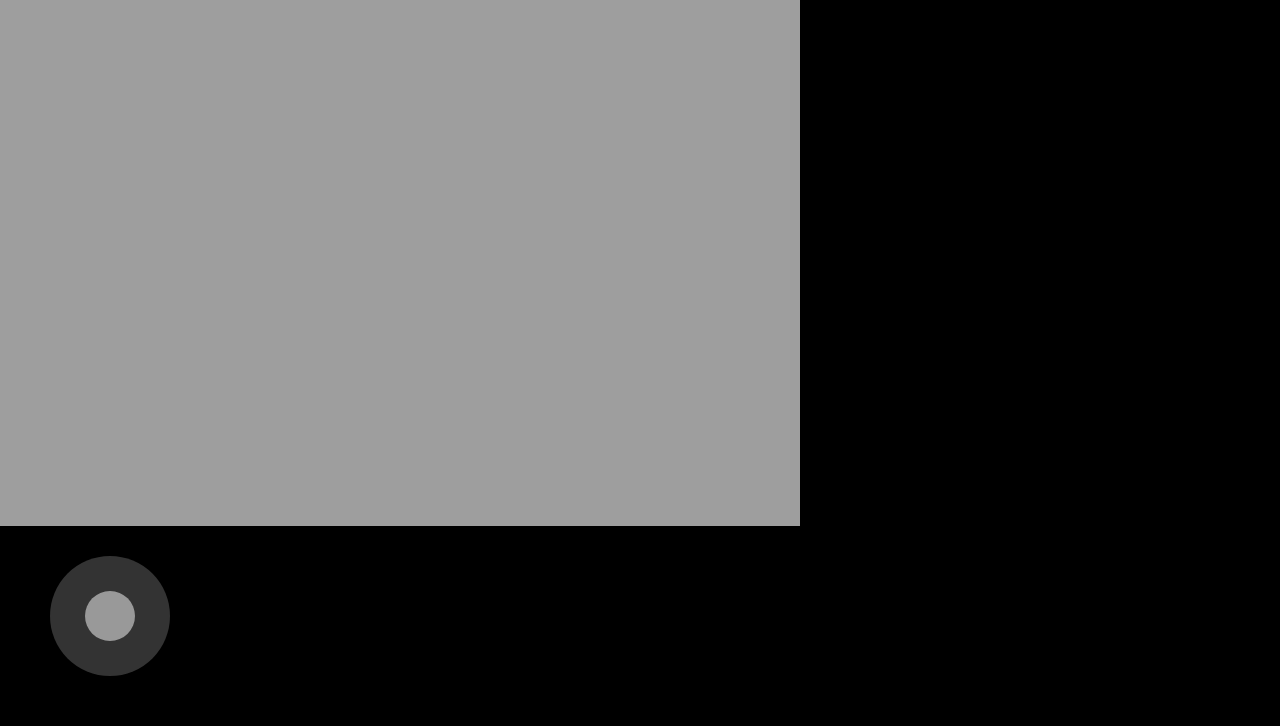
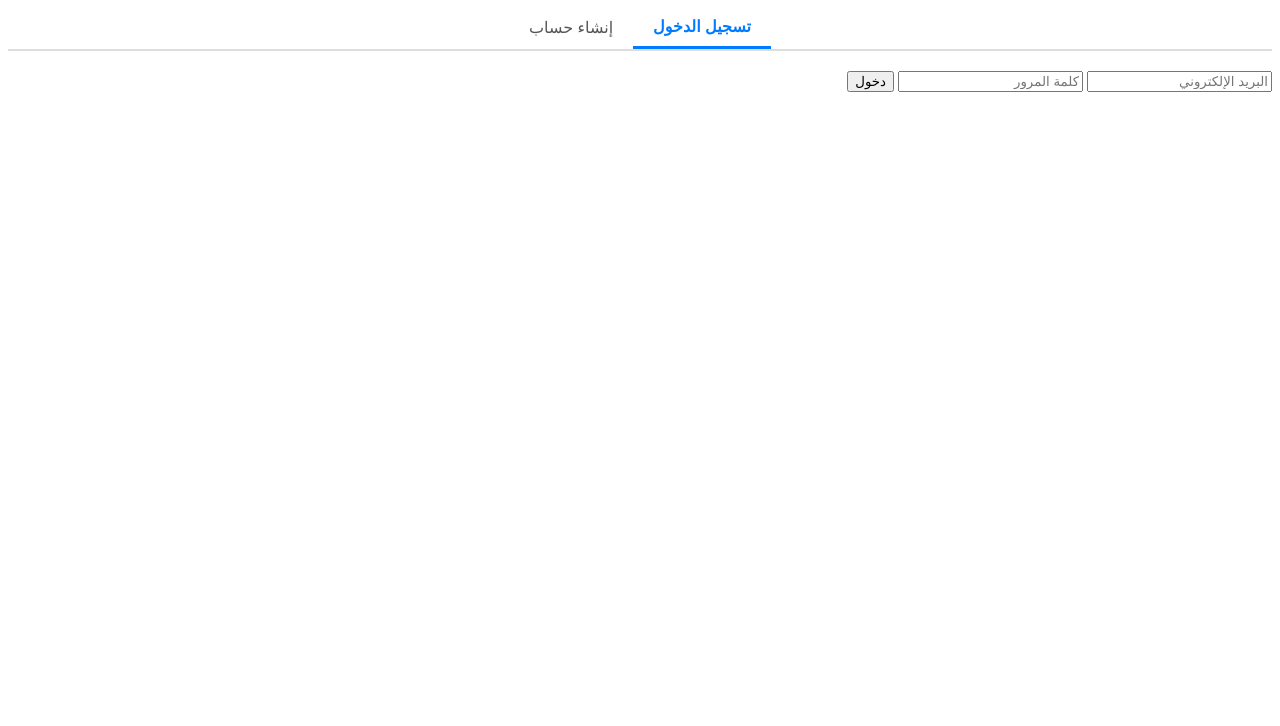
Before and after one commit to udueirgvj/iijbjeusername, a plain HTML site: page index.html in a window 1280 px wide. Shown: the part 74-800 px from the top of the page. Drawn offline with Linux system fonts and the light colour scheme.

Commit message:
Update index.html

```diff
--- a/index.html
+++ b/index.html
@@ -2,42 +2,149 @@
 <html lang="ar" dir="rtl">
 <head>
     <meta charset="UTF-8">
-    <meta name="viewport" content="width=device-width, initial-scale=1.0, maximum-scale=1.0, user-scalable=no">
-    <title>استكشاف الغابة</title>
+    <meta name="viewport" content="width=device-width, initial-scale=1.0">
+    <title>تسجيل الدخول أو إنشاء حساب - مزود الخدمة</title>
+    <link rel="stylesheet" href="css/style.css">
     <style>
-        body { margin: 0; overflow: hidden; background: #000; touch-action: none; }
-        #gameCanvas { display: block; width: 100vw; height: 100vh; }
-
-        /* تصميم الجوستك */
-        #joystick-container {
-            position: absolute;
-            bottom: 50px;
-            left: 50px;
-            width: 120px;
-            height: 120px;
-            background: rgba(255, 255, 255, 0.2);
-            border-radius: 50%;
+        /* أنماط إضافية للتبويبات */
+        .tabs {
             display: flex;
             justify-content: center;
-            align-items: center;
+            margin-bottom: 20px;
+            border-bottom: 2px solid #ddd;
         }
-        #joystick-knob {
-            width: 50px;
-            height: 50px;
-            background: rgba(255, 255, 255, 0.5);
-            border-radius: 50%;
-            position: relative;
+        .tab {
+            padding: 10px 20px;
+            cursor: pointer;
+            background: none;
+            border: none;
+            font-size: 16px;
+            color: #555;
+            transition: all 0.3s;
+        }
+        .tab.active {
+            color: #007bff;
+            border-bottom: 3px solid #007bff;
+            font-weight: bold;
+        }
+        .form-container {
+            display: none;
+        }
+        .form-container.active {
+            display: block;
         }
     </style>
 </head>
 <body>
+    <div class="container">
+        <h1>مرحباً بك في مزود الخدمة</h1>
 
-    <canvas id="gameCanvas"></canvas>
+        <!-- التبويبات -->
+        <div class="tabs">
+            <button class="tab active" id="loginTab">تسجيل الدخول</button>
+            <button class="tab" id="signupTab">إنشاء حساب</button>
+        </div>
 
-    <div id="joystick-container">
-        <div id="joystick-knob"></div>
+        <!-- نموذج تسجيل الدخول -->
+        <div id="loginFormContainer" class="form-container active">
+            <form id="loginForm">
+                <input type="email" id="loginEmail" placeholder="البريد الإلكتروني" required>
+                <input type="password" id="loginPassword" placeholder="كلمة المرور" required>
+                <button type="submit">دخول</button>
+            </form>
+        </div>
+
+        <!-- نموذج إنشاء حساب -->
+        <div id="signupFormContainer" class="form-container">
+            <form id="signupForm">
+                <input type="email" id="signupEmail" placeholder="البريد الإلكتروني" required>
+                <input type="password" id="signupPassword" placeholder="كلمة المرور" required>
+                <button type="submit">إنشاء حساب</button>
+            </form>
+        </div>
     </div>
 
-    <script src="game.js"></script>
+    <!-- استيراد Firebase (CDN) -->
+    <script type="module">
+        // استيراد المكتبات
+        import { initializeApp } from "https://www.gstatic.com/firebasejs/10.7.1/firebase-app.js";
+        import { getAuth, signInWithEmailAndPassword, createUserWithEmailAndPassword } from "https://www.gstatic.com/firebasejs/10.7.1/firebase-auth.js";
+        import { getFirestore, doc, setDoc } from "https://www.gstatic.com/firebasejs/10.7.1/firebase-firestore.js";
+
+        // إعداد Firebase (استخدم الإعدادات الخاصة بك)
+        const firebaseConfig = {
+            apiKey: "AIzaSyAWZf2IbNO2L61TCIgX1ZOw1smwiOX-ykQ",
+            authDomain: "support-group-9fb1c.firebaseapp.com",
+            projectId: "support-group-9fb1c",
+            storageBucket: "support-group-9fb1c.firebasestorage.app",
+            messagingSenderId: "951502251740",
+            appId: "1:951502251740:web:fd4b8059ee2a07764cf619",
+            measurementId: "G-E6PWD6CRJL"
+        };
+
+        const app = initializeApp(firebaseConfig);
+        const auth = getAuth(app);
+        const db = getFirestore(app);
+
+        // عناصر الصفحة
+        const loginTab = document.getElementById('loginTab');
+        const signupTab = document.getElementById('signupTab');
+        const loginContainer = document.getElementById('loginFormContainer');
+        const signupContainer = document.getElementById('signupFormContainer');
+        const loginForm = document.getElementById('loginForm');
+        const signupForm = document.getElementById('signupForm');
+
+        // تبديل التبويبات
+        loginTab.addEventListener('click', () => {
+            loginTab.classList.add('active');
+            signupTab.classList.remove('active');
+            loginContainer.classList.add('active');
+            signupContainer.classList.remove('active');
+        });
+
+        signupTab.addEventListener('click', () => {
+            signupTab.classList.add('active');
+            loginTab.classList.remove('active');
+            signupContainer.classList.add('active');
+            loginContainer.classList.remove('active');
+        });
+
+        // تسجيل الدخول
+        loginForm.addEventListener('submit', async (e) => {
+            e.preventDefault();
+            const email = document.getElementById('loginEmail').value;
+            const password = document.getElementById('loginPassword').value;
+
+            try {
+                await signInWithEmailAndPassword(auth, email, password);
+                window.location.href = 'dashboard.html';
+            } catch (error) {
+                alert('خطأ في تسجيل الدخول: ' + error.message);
+            }
+        });
+
+        // إنشاء حساب
+        signupForm.addEventListener('submit', async (e) => {
+            e.preventDefault();
+            const email = document.getElementById('signupEmail').value;
+            const password = document.getElementById('signupPassword').value;
+
+            try {
+                const userCredential = await createUserWithEmailAndPassword(auth, email, password);
+                const user = userCredential.user;
+
+                // إضافة المستخدم إلى Firestore برصيد 0
+                await setDoc(doc(db, 'users', user.uid), {
+                    email: email,
+                    balance: 0,
+                    createdAt: new Date()
+                });
+
+                window.location.href = 'dashboard.html';
+            } catch (error) {
+                alert('خطأ في إنشاء الحساب: ' + error.message);
+            }
+        });
+    </script>
 </body>
 </html>
```
